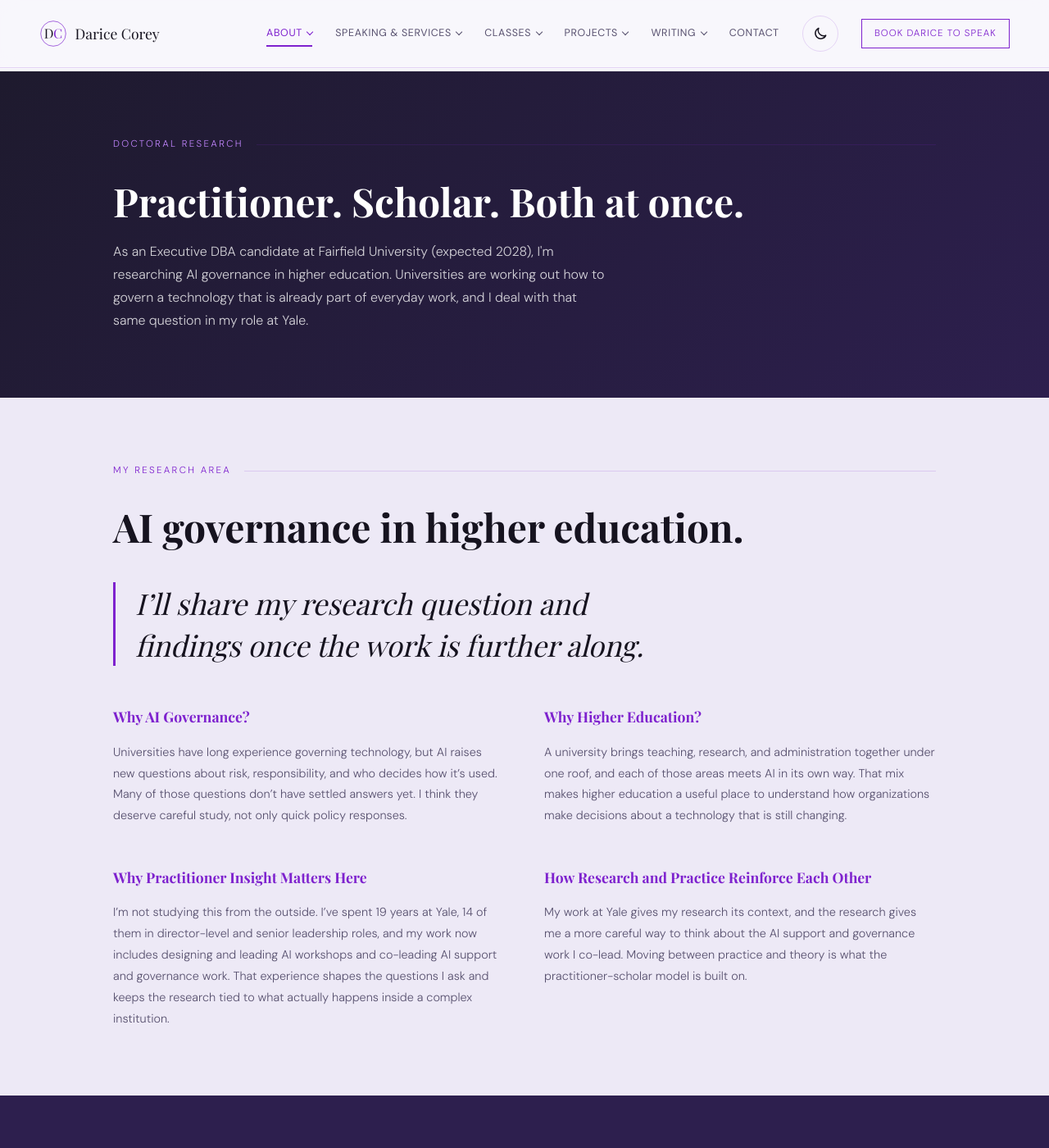
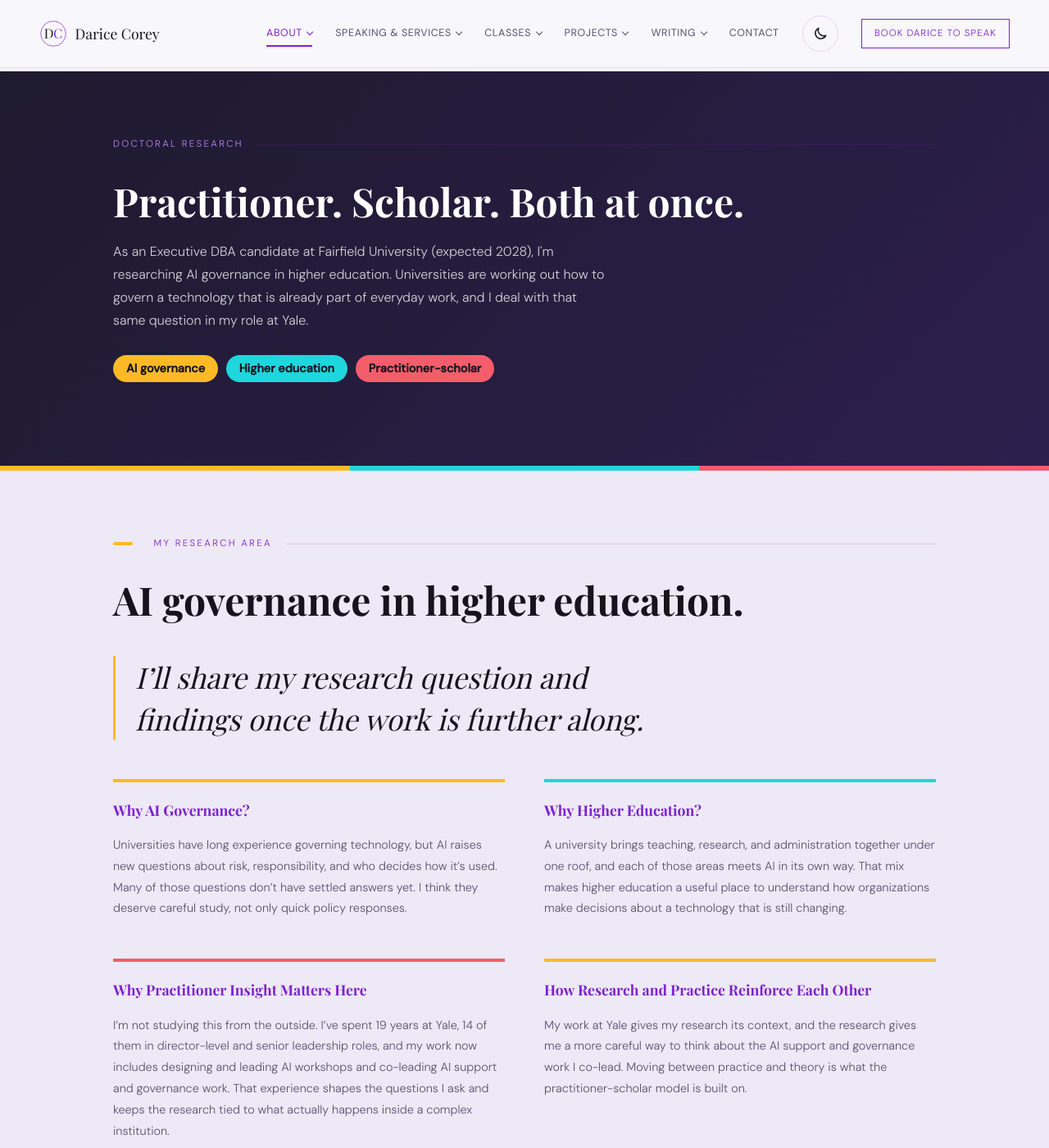
Before and after one commit to dcoreyrasm/dcoreyrasm.github.io, a Jekyll site: the page built from research.html, in a window 1280 px wide and 1400 px high. Shown: the whole window at 82% size. Built offline with Jekyll 4.4.1, drawn with Linux system fonts in a browser that asks for light colours; some web fonts are replaced.

Commit message:
Add color pops to the Research page
Co-Authored-By: Claude Opus 5.5 <noreply@anthropic.com>
Claude-Session: https://claude.ai/code/session_012t3srxST58S8Z4TN5qmHaZ

```diff
--- a/research.html
+++ b/research.html
@@ -36,46 +36,51 @@
 
   <main id="main-content">
 
-    <div class="research-hero">
+    <div class="research-hero pop-stripe">
       <div class="container">
         <p class="section-label" style="color:var(--coral);">Doctoral Research</p>
         <h1 class="section-heading" style="color:#fff;">Practitioner. Scholar. Both at once.</h1>
         <p style="font-size:1rem;color:rgba(255,255,255,.8);max-width:600px;line-height:1.75;">As an Executive DBA candidate at Fairfield University (expected 2028), I'm researching AI governance in higher education. Universities are working out how to govern a technology that is already part of everyday work, and I deal with that same question in my role at Yale.</p>
+        <ul class="pop-pills" aria-label="Research at a glance" style="margin-top:1.75rem;">
+          <li class="pop-pill gold">AI governance</li>
+          <li class="pop-pill teal">Higher education</li>
+          <li class="pop-pill rose">Practitioner-scholar</li>
+        </ul>
       </div>
     </div>
 
     <section aria-labelledby="research-q-heading">
       <div class="container">
-        <p class="section-label">My Research Area</p>
+        <p class="section-label pop-label">My Research Area</p>
         <h2 class="section-heading" id="research-q-heading">AI governance in higher education.</h2>
-        <blockquote class="research-question">I&rsquo;ll share my research question and findings once the work is further along.</blockquote>
+        <blockquote class="research-question" style="border-left-color:var(--pop-gold);">I&rsquo;ll share my research question and findings once the work is further along.</blockquote>
         <div class="research-grid">
-          <div class="research-block"><h3>Why AI Governance?</h3><p>Universities have long experience governing technology, but AI raises new questions about risk, responsibility, and who decides how it&rsquo;s used. Many of those questions don&rsquo;t have settled answers yet. I think they deserve careful study, not only quick policy responses.</p></div>
-          <div class="research-block"><h3>Why Higher Education?</h3><p>A university brings teaching, research, and administration together under one roof, and each of those areas meets AI in its own way. That mix makes higher education a useful place to understand how organizations make decisions about a technology that is still changing.</p></div>
-          <div class="research-block"><h3>Why Practitioner Insight Matters Here</h3><p>I&rsquo;m not studying this from the outside. I&rsquo;ve spent 19 years at Yale, 14 of them in director-level and senior leadership roles, and my work now includes designing and leading AI workshops and co-leading AI support and governance work. That experience shapes the questions I ask and keeps the research tied to what actually happens inside a complex institution.</p></div>
-          <div class="research-block"><h3>How Research and Practice Reinforce Each Other</h3><p>My work at Yale gives my research its context, and the research gives me a more careful way to think about the AI support and governance work I co-lead. Moving between practice and theory is what the practitioner-scholar model is built on.</p></div>
+          <div class="research-block pop-card gold"><h3>Why AI Governance?</h3><p>Universities have long experience governing technology, but AI raises new questions about risk, responsibility, and who decides how it&rsquo;s used. Many of those questions don&rsquo;t have settled answers yet. I think they deserve careful study, not only quick policy responses.</p></div>
+          <div class="research-block pop-card teal"><h3>Why Higher Education?</h3><p>A university brings teaching, research, and administration together under one roof, and each of those areas meets AI in its own way. That mix makes higher education a useful place to understand how organizations make decisions about a technology that is still changing.</p></div>
+          <div class="research-block pop-card rose"><h3>Why Practitioner Insight Matters Here</h3><p>I&rsquo;m not studying this from the outside. I&rsquo;ve spent 19 years at Yale, 14 of them in director-level and senior leadership roles, and my work now includes designing and leading AI workshops and co-leading AI support and governance work. That experience shapes the questions I ask and keeps the research tied to what actually happens inside a complex institution.</p></div>
+          <div class="research-block pop-card gold"><h3>How Research and Practice Reinforce Each Other</h3><p>My work at Yale gives my research its context, and the research gives me a more careful way to think about the AI support and governance work I co-lead. Moving between practice and theory is what the practitioner-scholar model is built on.</p></div>
         </div>
       </div>
     </section>
 
     <section aria-labelledby="research-bridge-heading" style="background:#2d1f4e;">
       <div class="container">
-        <p class="section-label" style="color:var(--coral);">The Connection</p>
+        <p class="section-label pop-label teal" style="color:var(--coral);">The Connection</p>
         <h2 class="section-heading" id="research-bridge-heading" style="color:#fff;">Research, leadership, and strategy as a loop.</h2>
         <p style="font-size:1rem;color:rgba(255,255,255,.8);max-width:680px;line-height:1.8;margin-bottom:2rem;">What I study at Fairfield, I test at Yale, and what I build at Yale, I examine through research. That cycle is intentional, and it's what keeps both the scholarship and the practice honest.</p>
         <div style="display:flex;gap:1rem;flex-wrap:wrap;">
-          <a href="ai.html" class="btn-primary">AI Leadership Work</a>
-          <a href="work.html" class="btn-ghost" style="color:#fff;border-color:rgba(255,255,255,.3);">Selected Work</a>
+          <a href="ai.html" class="btn-primary btn-pop">AI Leadership Work</a>
+          <a href="work.html" class="btn-ghost btn-pop" style="color:#fff;">Selected Work</a>
         </div>
       </div>
     </section>
 
     <section aria-labelledby="pubs-heading" style="background:var(--bg2);">
       <div class="container">
-        <p class="section-label">Publications</p>
+        <p class="section-label pop-label rose">Publications</p>
         <h2 class="section-heading" id="pubs-heading">Textbook reviewer, three editions.</h2>
         <p class="section-sub">I reviewed this widely adopted university MIS textbook by Earl McKinney Jr. and David M. Kroenke and helped shape course-aligned content used in classrooms across the country.</p>
-        <div class="pub-list">
+        <div class="pub-list pop-rotate-left">
           <div class="pub-item"><strong>Processes, Systems &amp; Information: An Introduction to MIS, 4th Edition</strong><span>Earl H. McKinney Jr. &amp; David M. Kroenke · Textbook Reviewer</span></div>
           <div class="pub-item"><strong>Processes, Systems &amp; Information: An Introduction to MIS, 3rd Edition</strong><span>Earl H. McKinney Jr. &amp; David M. Kroenke · Textbook Reviewer</span></div>
           <div class="pub-item"><strong>Processes, Systems &amp; Information: An Introduction to MIS, 2nd Edition (Global)</strong><span>Earl H. McKinney Jr. &amp; David M. Kroenke · Textbook Reviewer</span></div>
@@ -85,10 +90,10 @@
 
     <section aria-labelledby="research-cta-heading">
       <div class="container" style="text-align:center;">
-        <p class="section-label" style="justify-content:center;">Collaborate</p>
+        <p class="section-label pop-label" style="justify-content:center;">Collaborate</p>
         <h2 class="section-heading" id="research-cta-heading">Interested in this research?</h2>
         <p class="section-sub" style="margin:0 auto 2.5rem;">If you're working on AI governance or higher ed IT strategy, I'd like to hear from you.</p>
-        <a href="contact.html" class="btn-primary">Let's Connect</a>
+        <a href="contact.html" class="btn-primary btn-pop">Let's Connect</a>
       </div>
     </section>
 
--- a/styles.css
+++ b/styles.css
@@ -760,3 +760,9 @@ section.focus-section { background:linear-gradient(rgba(30,26,46,.86), rgba(45,3
   .portfolio-project h3 { font-size:1.3rem; }
   .portfolio-scope { grid-template-columns:1fr; }
 }
+
+/* Research page color pops (STD-DCLLC-COLOR-POPS v1.0), 2026-11-03 */
+.research-block.pop-card { padding-top:1.25rem; }
+.pub-list.pop-rotate-left > * { border-left:4px solid var(--pop-gold); }
+.pub-list.pop-rotate-left > :nth-child(3n+2) { border-left-color:var(--pop-teal); }
+.pub-list.pop-rotate-left > :nth-child(3n) { border-left-color:var(--pop-rose); }
```
